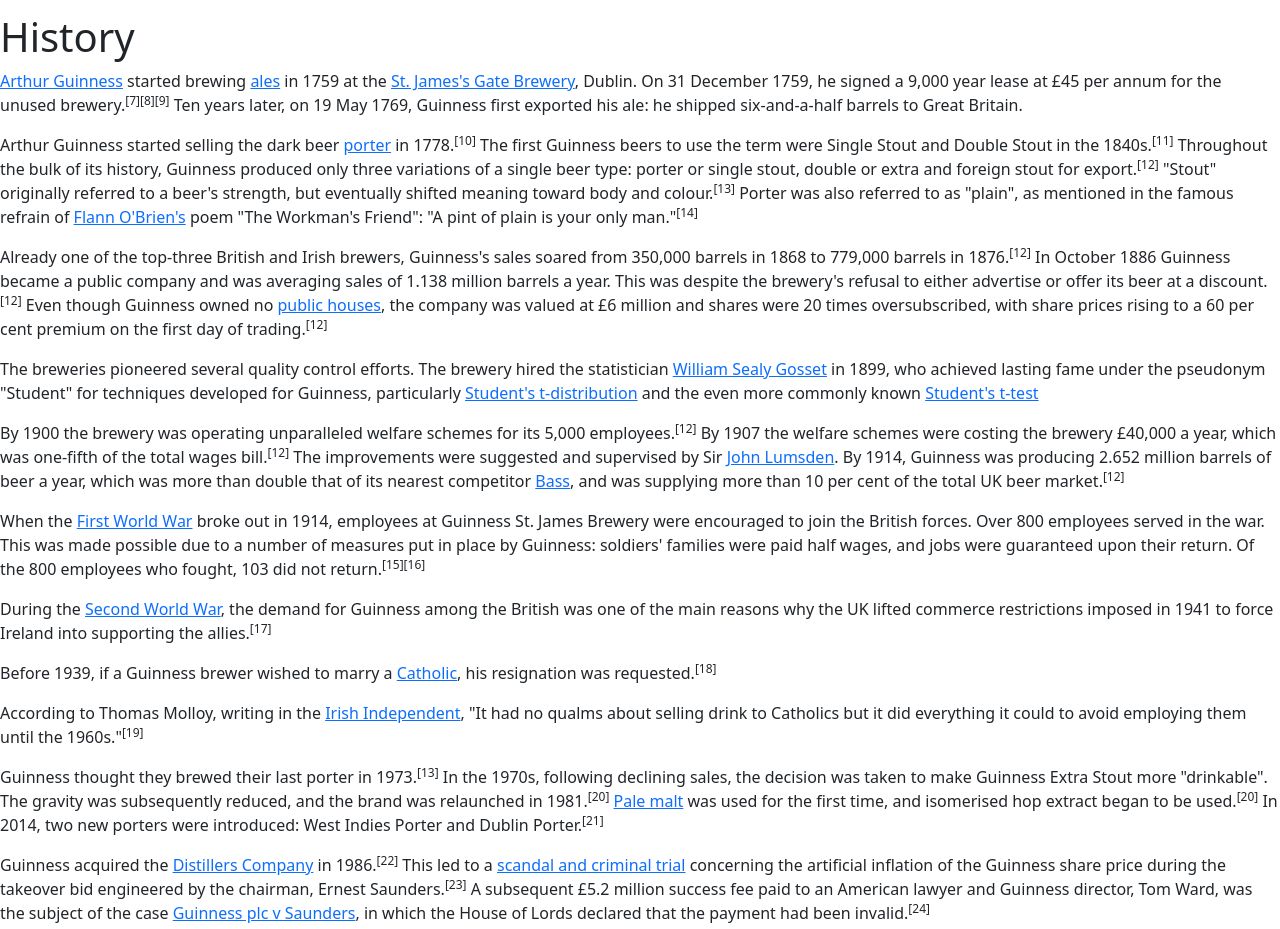
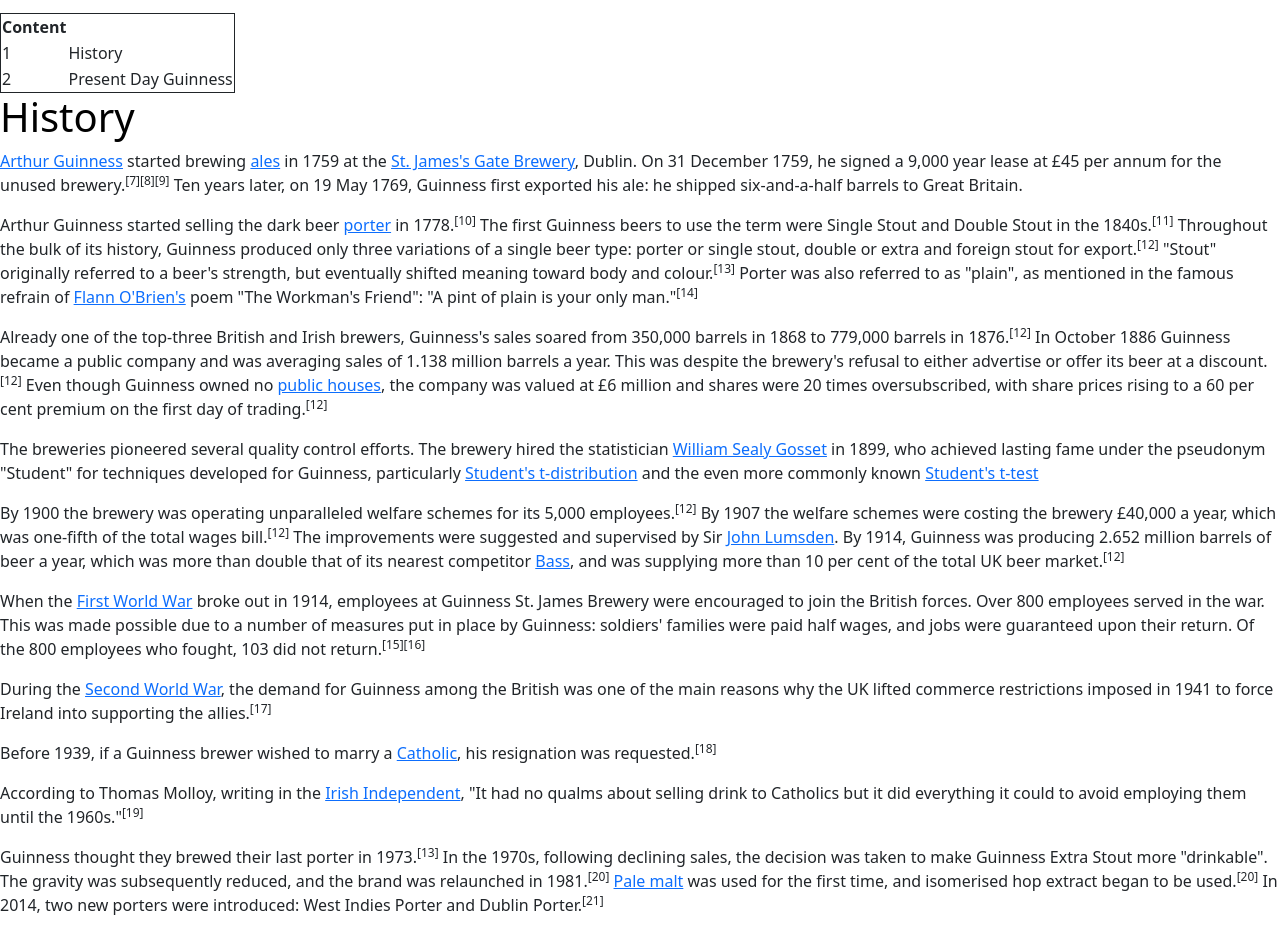
Before and after one commit to marvinribeiro/csp_ca1, a plain HTML site: page index.html in a window 1280 px wide. Shown: the part 775-1704 px from the top of the page. Drawn offline with nearby package versions, Linux system fonts and the light colour scheme.

Commit message:
finished

```diff
--- a/index.html
+++ b/index.html
@@ -6,6 +6,7 @@
     <meta name="author" content="Marcus">
     <meta name="description" content="a copy of a Wikipedia article about Guinness">
     <title>Guinness: Wiki Article</title>
+    <link rel="stylesheet" href="index.css">
     <link href="https://cdn.jsdelivr.net/npm/bootstrap@5.1.3/dist/css/bootstrap.min.css" rel="stylesheet" integrity="sha384-1BmE4kWBq78iYhFldvKuhfTAU6auU8tT94WrHftjDbrCEXSU1oBoqyl2QvZ6jIW3" crossorigin="anonymous">
 <script src="https://cdn.jsdelivr.net/npm/bootstrap@5.1.3/dist/js/bootstrap.bundle.min.js" integrity="sha384-ka7Sk0Gln4gmtz2MlQnikT1wXgYsOg+OMhuP+IlRH9sENBO0LRn5q+8nbTov4+1p" crossorigin="anonymous"></script>
 </head>
@@ -58,13 +59,26 @@
                     href="https://en.wikipedia.org/wiki/Grand_Metropolitan">Grand Metropolitan</a> to form the
                 multinational alcoholic-drinks producer <a href="https://en.wikipedia.org/wiki/Diageo">Diageo plc</a>,
                 based in London.</p>
-            <figure>
+             <figure>
                 <img src="https://upload.wikimedia.org/wikipedia/en/thumb/f/fe/Guinness-original-logo.svg/330px-Guinness-original-logo.svg.png"
                     alt="Guinness logo">
                 <figcaption>
                     A Guinness logo used from 2005 to 2016
                 </figcaption>
             </figure>
+            <table>
+                <tr>
+                    <th>Content</th>
+                </tr>
+                <tr>
+                    <td>1</td>
+                    <td>History</td>
+                </tr>
+                <tr>
+                    <td>2</td>
+                    <td>Present Day Guinness</td>
+                </tr>
+            </table>
         </section>
         <section>
             <h1>History</h1>
```
